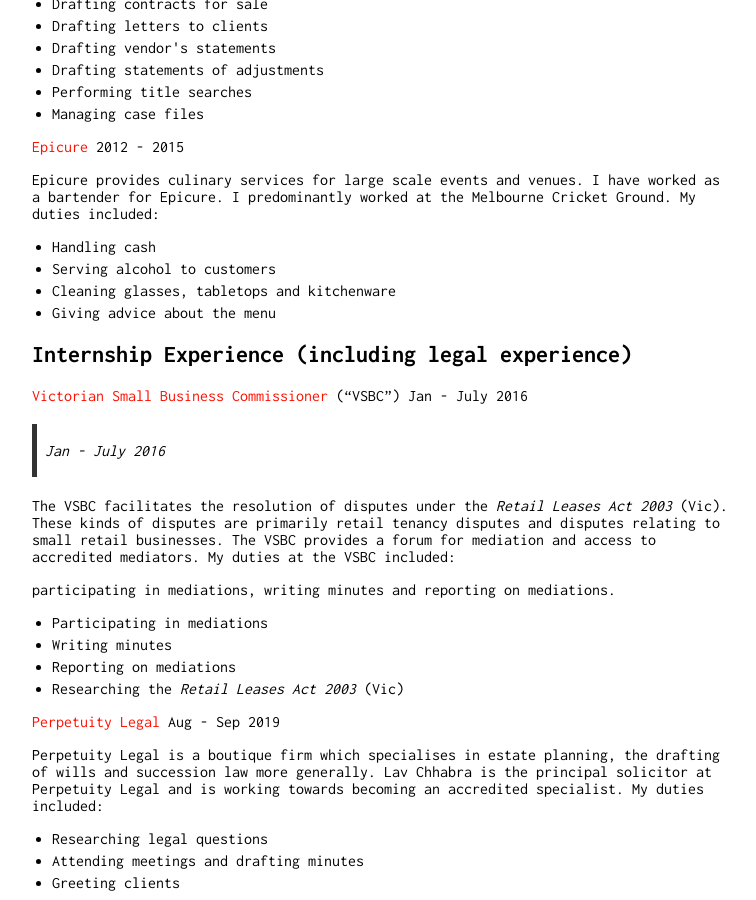
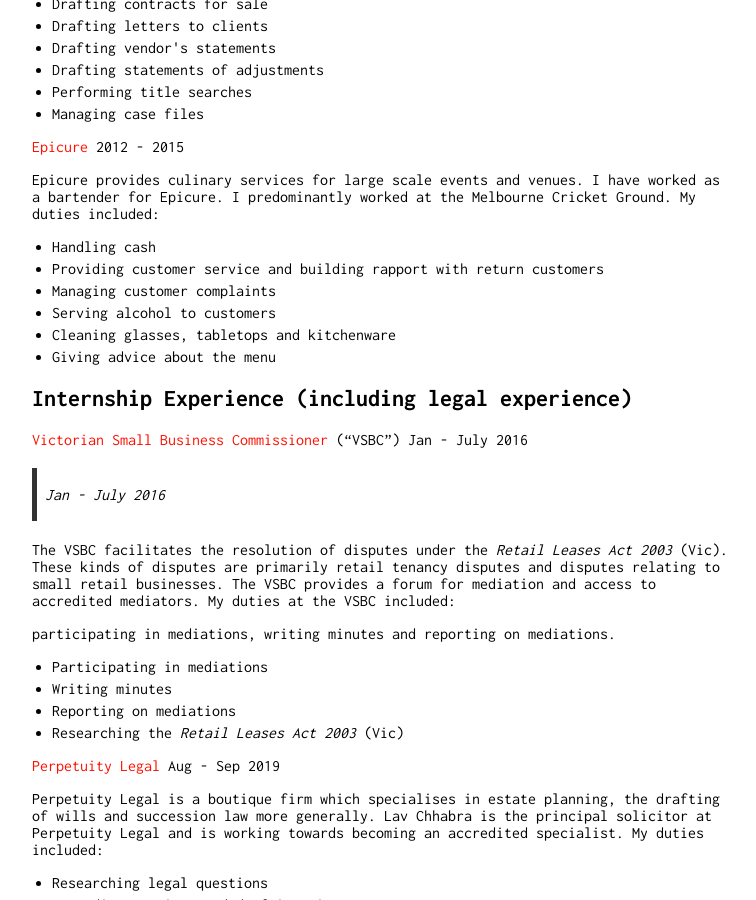
Before and after one commit to Wigdo/cv, a Jekyll site: the page built from index.md, in a window 1280 px wide and 900 px high, scrolled down 1157 px. Shown: the whole window, without its empty margins (258-1014 px from the left). Built offline with Jekyll 4.4.1, drawn with Linux system fonts in a browser that asks for light colours; our own code applies the rules of GitHub Pages for plain Markdown files.

Commit message:
Update index.md

```diff
--- a/index.md
+++ b/index.md
@@ -72,6 +72,8 @@ Melbourne Cricket Ground. My duties included:
 
 <ul>
   <li> Handling cash </li>
+  <li> Providing customer service and building rapport with return customers </li>
+  <li> Managing customer complaints </li>
   <li> Serving alcohol to customers </li>
   <li> Cleaning glasses, tabletops and kitchenware </li>
   <li> Giving advice about the menu </li>
```
